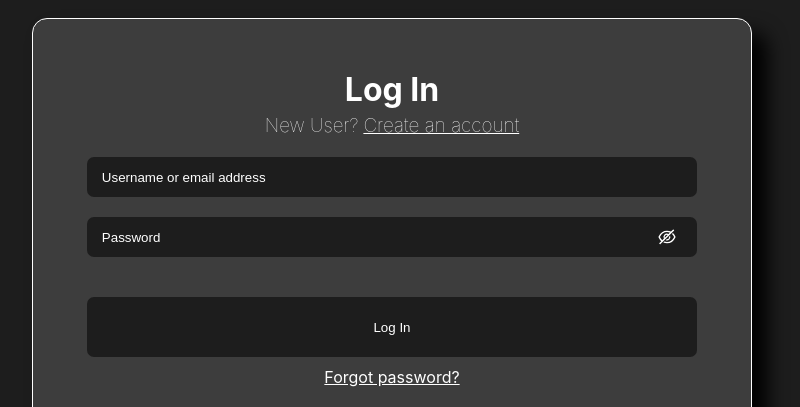
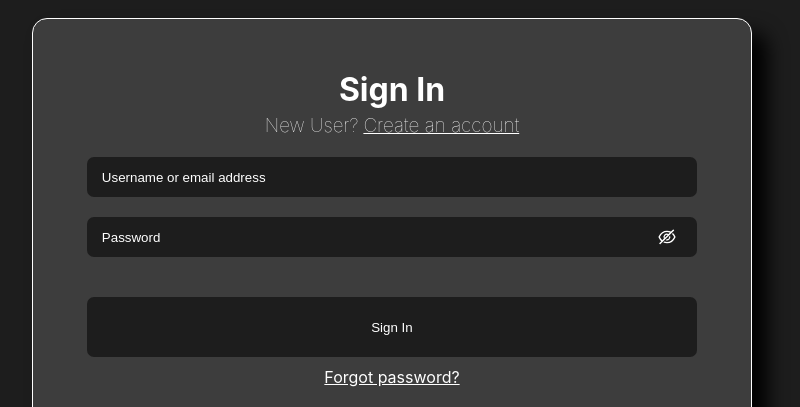
Before and after one commit to FinnBrackrock/watodo, a React (Create React App) app: page /login in a window 1280 px wide. Shown: the part 132-539 px from the top of the page, without its empty margins (248-1048 px from the left). Built offline with nearby package versions, Linux system fonts and the light colour scheme; no server answers.

Commit message:
change login to sign in on ui

```diff
--- a/src/Components/LoginWindow/LoginWindow.tsx
+++ b/src/Components/LoginWindow/LoginWindow.tsx
@@ -24,6 +24,8 @@ const LoginWindow = () => {
             if(login.includes('@')) {
                 try {
                     await signInWithEmailAndPassword(auth, login, password);
+                    setEmail('');
+                    setPassword('');
                 } catch {
                     console.error('Wrong email or password');
                 }
@@ -33,13 +35,13 @@ const LoginWindow = () => {
                 if(usermail !== undefined && usermail !== null) {
                     try {
                         await signInWithEmailAndPassword(auth, usermail, password);
+                        setEmail('');
+                        setPassword('');
                     } catch {
                         console.error('Wrong username or password')
                     }
                 } else console.error('Wrong username or password');
             }
-            setEmail('');
-            setPassword('');
         } else {
             console.error('Wrong input');
         }
@@ -47,7 +49,7 @@ const LoginWindow = () => {
 
   return (
     <div className='loginWindow'>
-        <h1 id='loginText'>Log In</h1>
+        <h1 id='loginText'>Sign In</h1>
         <div id='createAccountTextWrapper'>
             <h3 id='createAccountText1'>New User?</h3>
             <Link to='/signup' id='createAccountText2'>Create an account</Link>
@@ -63,7 +65,7 @@ const LoginWindow = () => {
                     <AiOutlineEyeInvisible size={20} onClick={() => setShowPassword(true)} className='showPasswordToggle' />
                 }
             </div>
-            <button type='submit' className='loginButton' onClick={(e) => signIn(e)}>Log In</button>
+            <button type='submit' className='loginButton' onClick={(e) => signIn(e)}>Sign In</button>
         </form>
             <a href='' onClick={() => alert('Pech gehabt')} style={{color: 'white', marginTop: '10px'}}>Forgot password?</a>
     </div>
--- a/src/Components/SignupWindow/SignupWindow.tsx
+++ b/src/Components/SignupWindow/SignupWindow.tsx
@@ -92,7 +92,7 @@ const SignupWindow:React.FC = () => {
         <h1 id='loginText'>Sign up</h1>
         <div id='createAccountTextWrapper'>
             <h3 id='createAccountText1'>Already have an account?</h3>
-            <Link to='/login' id='createAccountText2'>Login</Link>
+            <Link to='/login' id='createAccountText2'>Sign in</Link>
         </div>
         <form className='loginForm'>
             <div className='inputWrapper'>
```
